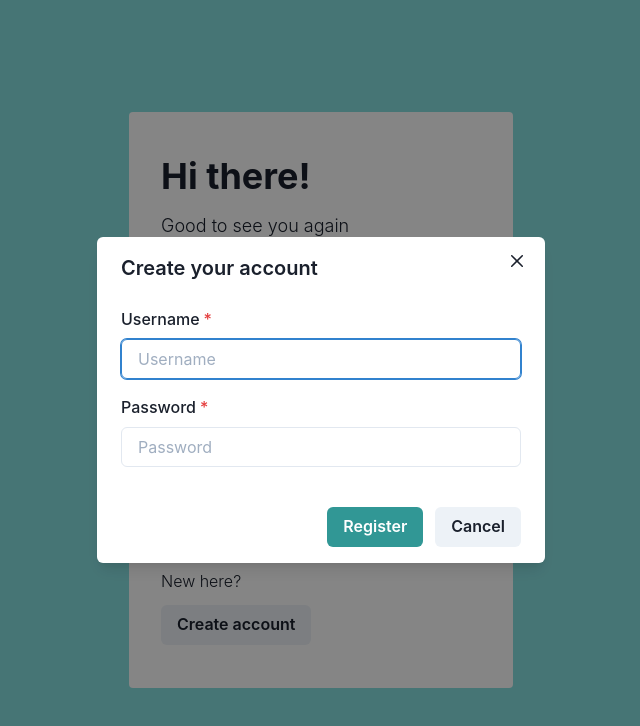
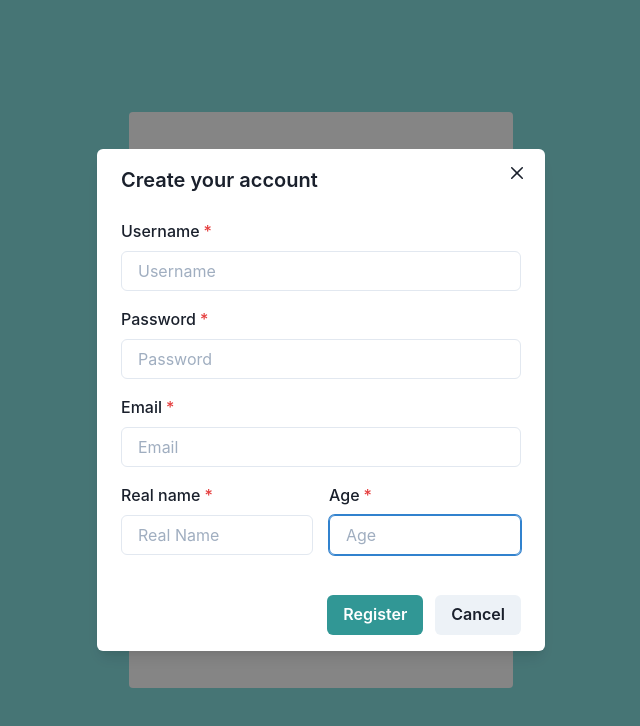
Before and after one commit to nthnua/nuance-chat, a React (Create React App) app: page / in a window 1280 px wide. Both pictures are taken after typing "Sample", "Sample123" into the empty fields and a click on the button "Create account". Shown: the top 726 px of the page, without its empty margins (319-959 px from the left). Built offline with nearby package versions, Linux system fonts and the light colour scheme; no server answers.

Commit message:
New fields

```diff
--- a/src/features/auth/login/RegisterModal.jsx
+++ b/src/features/auth/login/RegisterModal.jsx
@@ -10,16 +10,46 @@ import {
   Input,
   ModalFooter,
   ModalHeader,
-  Button
+  Button,
+  Grid,
+  GridItem,
+  Alert,
+  AlertIcon,
+  AlertTitle,
+  AlertDescription,
+  CloseButton,
+  Heading,
+  Text
 } from '@chakra-ui/react'
+import { backendUrl } from '../../../service/config'
 
 function RegisterModal ({ isOpen, onClose, finalRef }) {
   const [username, setUsername] = useState('')
   const [password, setPassword] = useState('')
+  const [email, setEmail] = useState('')
+  const [age, setAge] = useState('')
+  const [realName, setRealName] = useState('')
+  const [success, setSuccess] = useState(false)
+  const [error, setError] = useState(null)
 
-  const registerUser = () => {
+  const registerUser = async () => {
     // do your fancy redux shit
-    onClose()
+    const res = await window.fetch(`${backendUrl}/api/signup`, {
+      method: 'POST',
+      body: {
+        username,
+        age,
+        email,
+        realName,
+        password
+      }
+    })
+    if (res.ok) {
+      setSuccess(true)
+    } else {
+      console.log(res)
+      setError(res.statusText)
+    }
   }
 
   const initialRef = useRef()
@@ -37,6 +67,30 @@ function RegisterModal ({ isOpen, onClose, finalRef }) {
         <ModalHeader>Create your account</ModalHeader>
         <ModalCloseButton />
         <ModalBody pb={6}>
+          {success
+            ? (
+              <>
+                <Heading>Successfully registered!</Heading>
+                <Text>
+                  Check your inbox and verify your email to make the most of nuance!
+                </Text>
+              </>
+              )
+            : (
+              <>
+                {error && (
+                  <Alert status='error' mb={4}>
+                    <AlertIcon />
+                    <AlertTitle mr={2}>Something went wrong!</AlertTitle>
+                    <AlertDescription>{error}</AlertDescription>
+                    <CloseButton
+                      onClick={() => setError(false)}
+                      position='absolute'
+                      right='8px'
+                      top='8px'
+                    />
+                  </Alert>
+                )}
                 <FormControl isRequired>
                   <FormLabel>Username</FormLabel>
                   <Input
@@ -46,7 +100,6 @@ function RegisterModal ({ isOpen, onClose, finalRef }) {
                     placeholder='Username'
                   />
                 </FormControl>
-
                 <FormControl isRequired mt={4}>
                   <FormLabel>Password</FormLabel>
                   <Input
@@ -56,6 +109,44 @@ function RegisterModal ({ isOpen, onClose, finalRef }) {
                     placeholder='Password'
                   />
                 </FormControl>
+
+                <FormControl isRequired mt={4}>
+                  <FormLabel>Email</FormLabel>
+                  <Input
+                    type='email'
+                    value={email}
+                    onChange={e => setEmail(e.target.value)}
+                    ref={initialRef}
+                    placeholder='Email'
+                  />
+                </FormControl>
+                <Grid templateColumns='repeat(2, 1fr)' gap={4}>
+                  <GridItem>
+                    <FormControl isRequired mt={4}>
+                      <FormLabel>Real name</FormLabel>
+                      <Input
+                        value={realName}
+                        onChange={e => setRealName(e.target.value)}
+                        ref={initialRef}
+                        placeholder='Real Name'
+                      />
+                    </FormControl>
+                  </GridItem>
+                  <GridItem>
+                    <FormControl isRequired mt={4}>
+                      <FormLabel>Age</FormLabel>
+                      <Input
+                        type='number'
+                        value={age}
+                        onChange={e => setAge(e.target.value)}
+                        ref={initialRef}
+                        placeholder='Age'
+                      />
+                    </FormControl>
+                  </GridItem>
+                </Grid>
+              </>
+              )}
         </ModalBody>
 
         <ModalFooter>
```
Also changed, not shown: src/serviceWorker.js (+4 -4 lines). Lines whose indentation alone changed are shown as unchanged.
